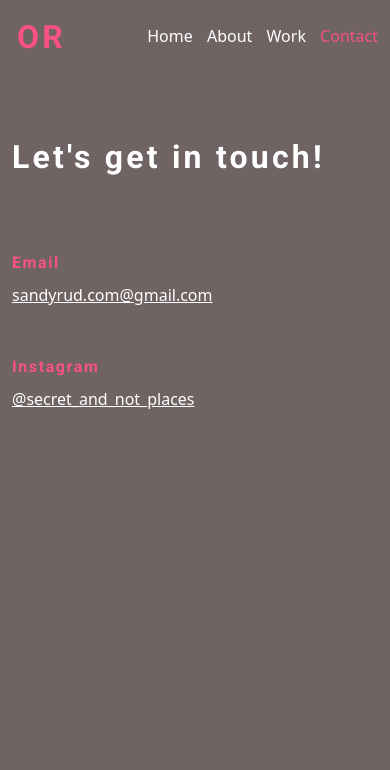
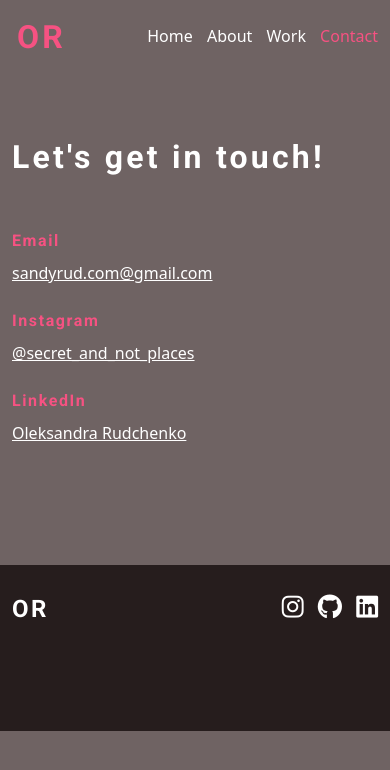
Before and after one commit to Oleksandra-Rud/Portfolio-Oleksandra, a plain HTML site: page contact.html in a window 390 px wide. Drawn offline with nearby package versions, Linux system fonts and the light colour scheme.

Commit message:
fix: add footer

```diff
--- a/contact.html
+++ b/contact.html
@@ -39,12 +39,30 @@
     <section class="pages container">
 
         <h1>Let's get in touch! </h1>
-        <p> <br> </p>
+        <br>
        <h5> Email</h5>
        <a href="mailto:sandyrud.com@gmail.com">sandyrud.com@gmail.com</a>
-       <br><br><br>
+       <br> <br>
        <h5> Instagram</h5>
-       <a href="https://www.instagram.com/secret_and_not_places/">@secret_and_not_places</a>
-            </section>
+       <a href="https://www.instagram.com/secret_and_not_places/" target="_blank">@secret_and_not_places</a>
+       <br><br>
+       <h5> LinkedIn</h5>
+       <a href="https://www.linkedin.com/in/rudchenko-oleksandra/" target="_blank">Oleksandra Rudchenko </a>
 
+    </section>
+            <footer>
+                <div class="container">
+                    <div class="d-flex justify-content-between">
+        <div><h4>OR</h4></div>
+
+        <div>
+            <a href="https://www.instagram.com/secret_and_not_places/" target="_blank"><i class="fa-brands fa-instagram"></i></a>
+
+            <a href="https://github.com/Oleksandra-Rud" target="_blank"><i class="fa-brands fa-github"></i></a>
+
+           <a href="https://www.linkedin.com/in/rudchenko-oleksandra/" target="_blank"><i class="fa-brands fa-linkedin"></i></a>
+        </div>
+        <div class="copyright"><p>@ 2023 by Oleksandra Rudchenko</p></div>
+        </div></div>
+        </footer>
 </body></html>
--- a/style.css
+++ b/style.css
@@ -103,6 +103,10 @@ color: white;}
 margin: 0 auto;
 }
 
+footer {background-color: #261d1d;
+margin-top: 40px;
+padding-top: 30px;
+padding-bottom: 20px;}
 
 .hero {padding-top: 180px;
     padding-bottom: 180px;
@@ -153,6 +157,11 @@ margin-left: 0px;}
 a {color: #FFFFFF;}
 
 
+footer i {font-size: 25px;
+margin-left: 10px;}
+
+i:hover {color:#F65282;}
+
   @media (max-width: 1040px) {
     h1 {
       font-size: 58px;
@@ -166,12 +175,15 @@ a {color: #FFFFFF;}
    h3, p {padding-left: 10px;
     padding-right:10px}
     h2 {padding-top: 10px; font-size: 36px;}
-  }
+
   h5 {font-family: 'Roboto';
     font-style: normal;
     font-weight: 600;
     font-size: 16px;
     line-height: 24px;}
+    footer {margin-top: 50px;
+        padding-bottom: 70px;}
+  }
 
 
   @media (max-width: 530px) {
@@ -188,6 +200,9 @@ a {color: #FFFFFF;}
     padding-right: 5px;
     font-size: 32px;}
     p {font-size: 16px;}
+    .copyright {display: none;}
+    footer {margin-top: 80px;
+    padding-bottom: 100px;}
   }
 
   @media (max-width: 300px) {
```
Also changed, not shown: about.html (+15 -1 lines), index.html (+21 -5 lines), work.html (+16 -1 lines).
